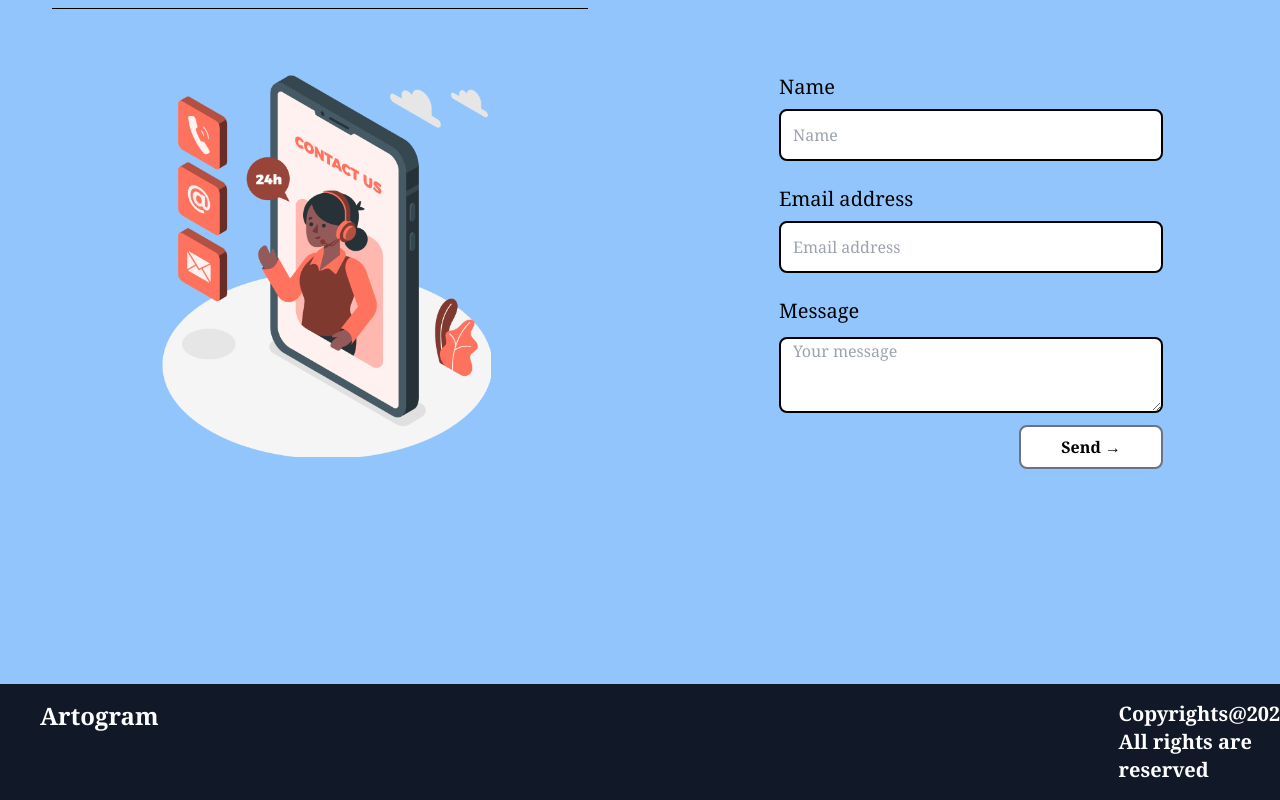
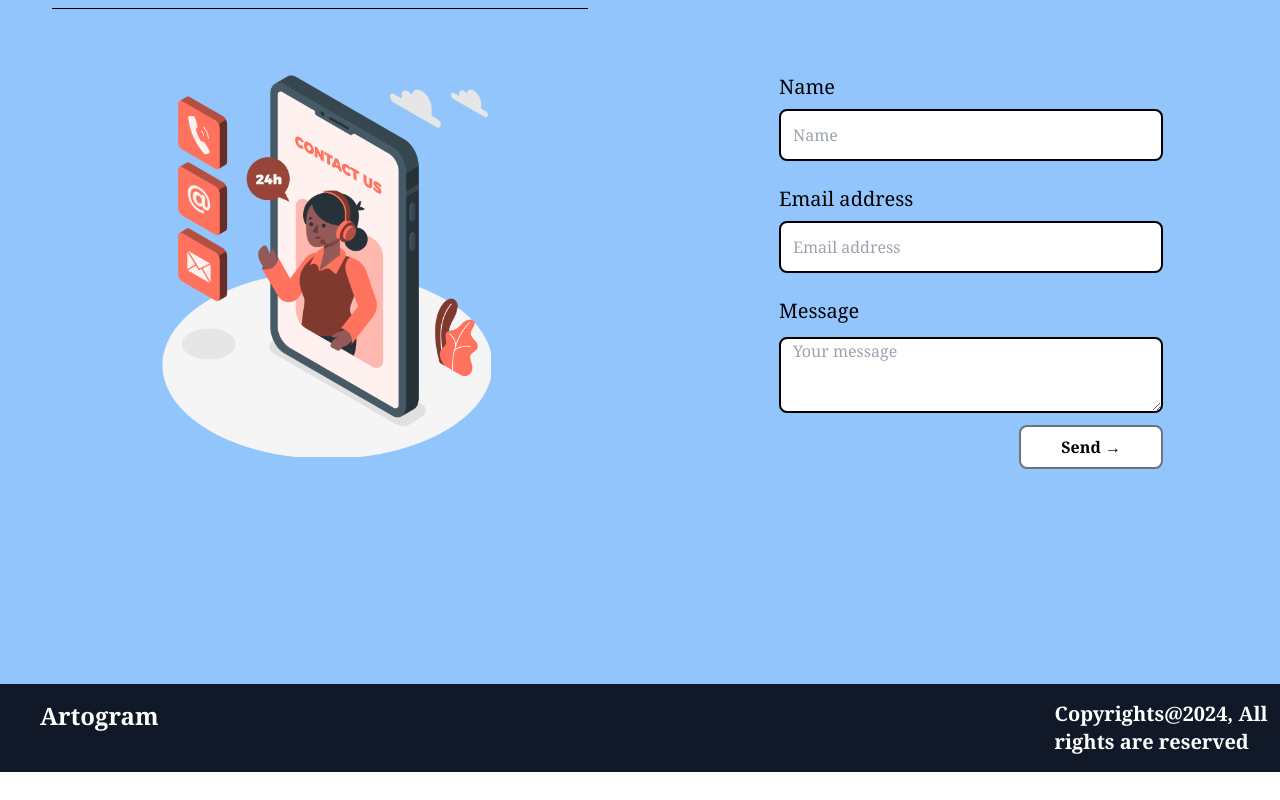
Before and after one commit to SiriChandhana06/artogram, a React (Create React App) app in the folder frontend/: page / in a window 1280 px wide. Shown: the part 1632-2432 px from the top of the page. After the commit the page ends 2404 px from the top, so only its background shows below. Built offline with nearby package versions, Linux system fonts and the light colour scheme; no server answers.

Commit message:
Update Footer.jsx

```diff
--- a/frontend/src/components/Footer.jsx
+++ b/frontend/src/components/Footer.jsx
@@ -7,7 +7,7 @@ const Footer = () => {
         <h1 className='text-white text-2xl pl-10 font-bold py-4 '>Artogram</h1>
       </div>
       <div className='pl-48'>
-        <h1 className='text-white text-xl font-semibold py-4 pl-96'>Copyrights@2024, All rights are reserved</h1>
+        <h1 className='text-white text-xl font-semibold py-4 pl-80'>Copyrights@2024, All rights are reserved</h1>
       </div>
     </div>
   )
```
